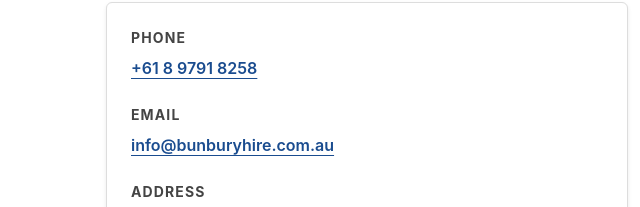
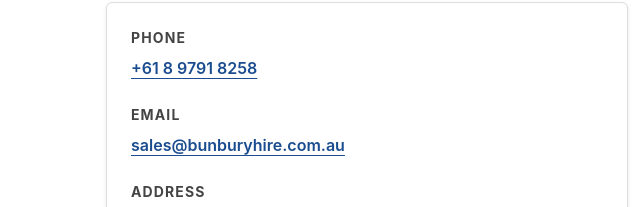
Before and after one commit to KorraOne/BunburyHireandSale, a website: page contact.html in a window 1280 px wide. Shown: the part 260-467 px from the top of the page, 0-640 px from the left. Drawn offline with Linux system fonts and the light colour scheme.

Commit message:
Update contact email address

```diff
--- a/contact.html
+++ b/contact.html
@@ -39,7 +39,7 @@
                 <dd><a class="text-link" href="tel:+61897918258">+61 8 9791 8258</a></dd>
 
                 <dt>Email</dt>
-                <dd><a class="text-link" href="mailto:info@bunburyhire.com.au">info@bunburyhire.com.au</a></dd>
+                <dd><a class="text-link" href="mailto:sales@bunburyhire.com.au">sales@bunburyhire.com.au</a></dd>
 
                 <dt>Address</dt>
                 <dd>
```
